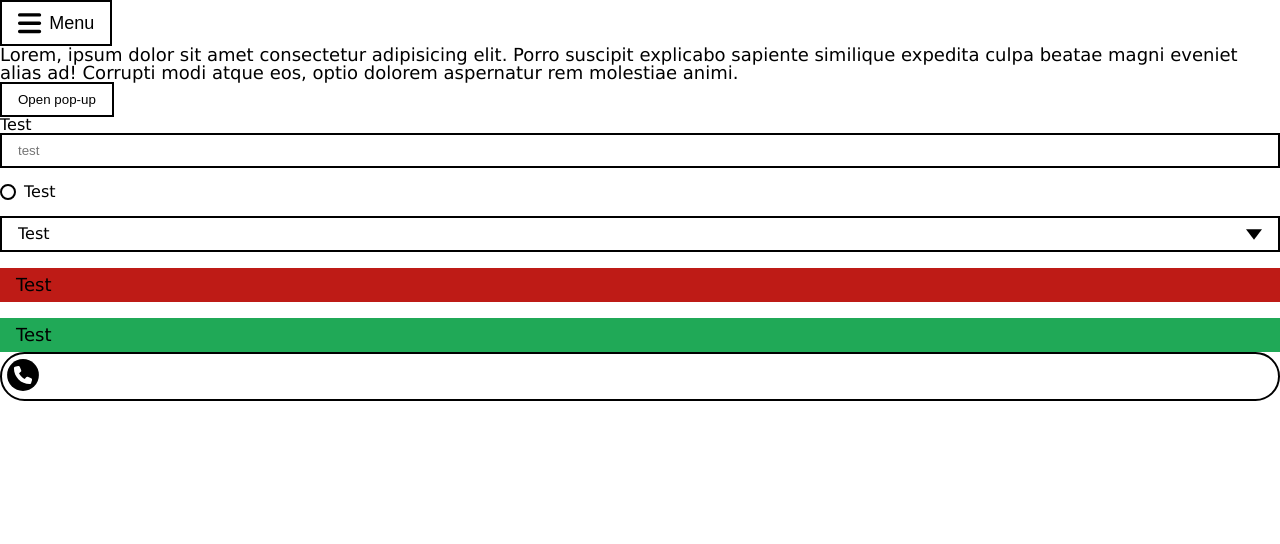
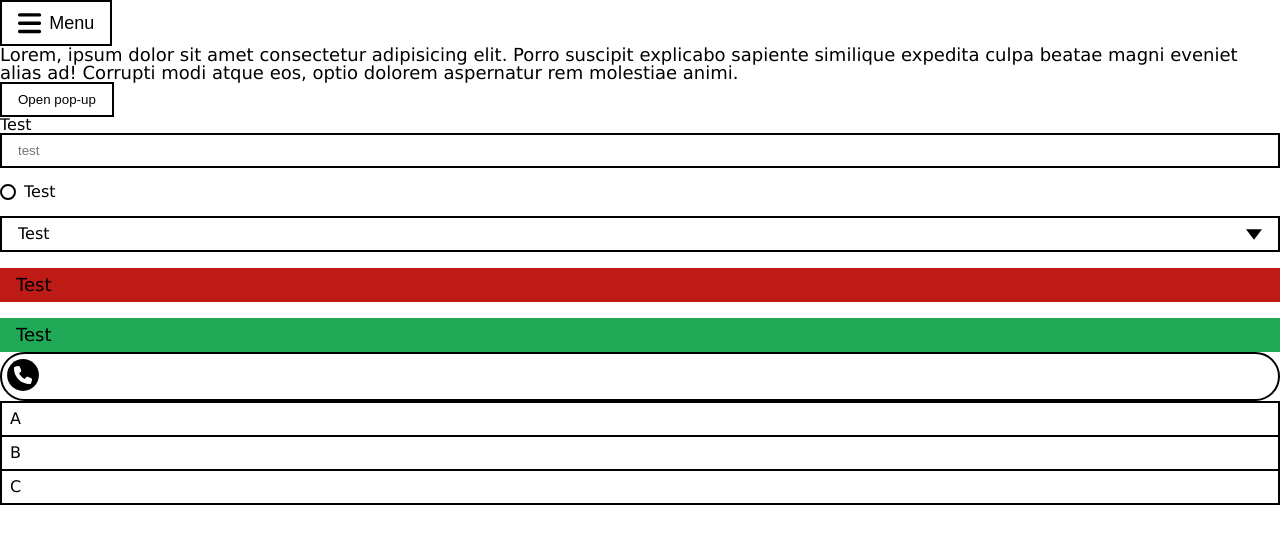
Before and after one commit to TiekieWiki/Thesis-Experiment, a Vue app in the folder thesis-experiment/: page / in a window 1280 px wide. Shown: the top 544 px of the page. Built offline with nearby package versions, Linux system fonts and the light colour scheme.

Commit message:
List styling

```diff
--- a/thesis-experiment/package.json
+++ b/thesis-experiment/package.json
@@ -20,7 +20,8 @@
     "@fortawesome/vue-fontawesome": "^3.0.8",
     "firebase": "^10.14.1",
     "vue": "^3.5.12",
-    "vue-router": "^4.4.5"
+    "vue-router": "^4.4.5",
+    "vuedraggable": "^4.1.0"
   },
   "devDependencies": {
     "@tsconfig/node20": "^20.1.4",
--- a/thesis-experiment/src/App.vue
+++ b/thesis-experiment/src/App.vue
@@ -57,12 +57,30 @@
     <div class="slider">
       <input type="range" min="1" max="100" value="1" />
     </div>
+    <draggable
+      v-model="dragList"
+      @start="drag = true"
+      @end="drag = false"
+      item-key="id"
+      class="list"
+    >
+      <template #item="{ element }">
+        <div class="list-item">{{ element.name }}</div>
+      </template>
+    </draggable>
   </main>
 </template>
 <script setup lang="ts">
 import { ref } from 'vue'
+import draggable from 'vuedraggable'
 
 const menuOpen = ref<boolean>(false)
 const menuItems: string[] = ['A', 'B', 'C']
 const popUpOpen = ref<boolean>(false)
+const drag = ref<boolean>(false)
+const dragList = ref<{ id: number; name: string }[]>([
+  { id: 1, name: 'A' },
+  { id: 2, name: 'B' },
+  { id: 3, name: 'C' },
+])
 </script>
--- a/thesis-experiment/src/assets/styles/components/list.scss
+++ b/thesis-experiment/src/assets/styles/components/list.scss
@@ -0,0 +1,10 @@
+.list {
+  .list-item {
+    padding: $spacing-small;
+    border: $size-border solid $color-primary;
+
+    &:not(:first-child) {
+      margin-top: -$size-border;
+    }
+  }
+}
```
Also changed, not shown: 1 other file (tests, documents, lock files or other folders).
